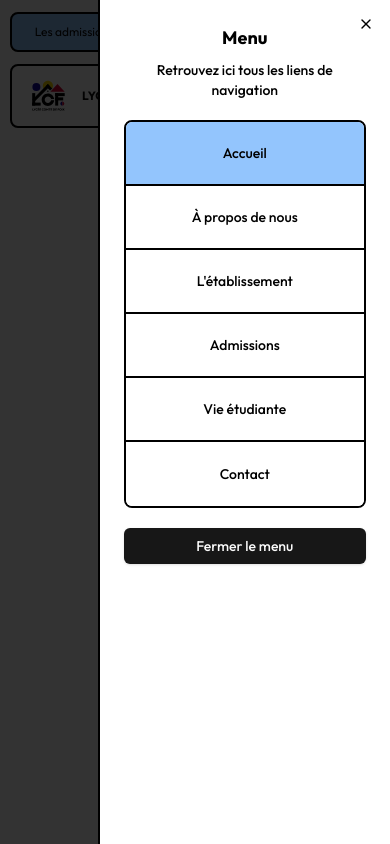
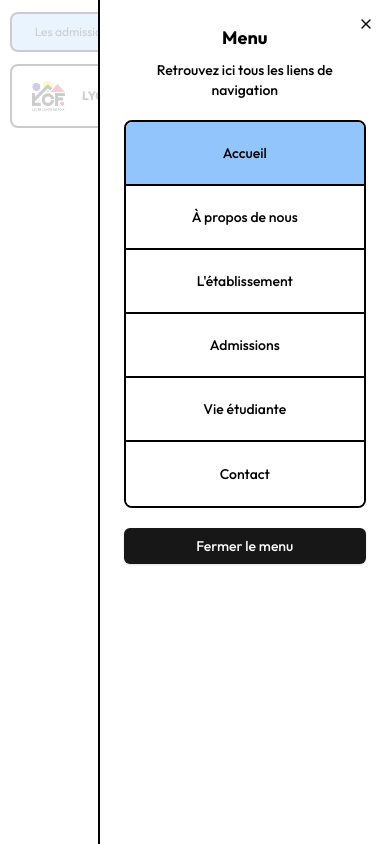
Before and after one commit to NoeSourdes/lycee-comte-de-foix, a Next.js app: page / in a window 390 px wide. Both pictures are taken after a click on the button 353 px from the left and 96 px from the top of the page. Built offline with nearby package versions, Linux system fonts and the light colour scheme.

Commit message:
Update image sources and background styles in Header and Sheet components

```diff
--- a/components/Header.tsx
+++ b/components/Header.tsx
@@ -52,7 +52,7 @@
     <MaxWidthWrapperNavbar className="flex flex-col gap-3">
       <div className=" w-full border-2 rounded-lg h-10 bg-blue-300 flex justify-center items-center gap-3 overflow-hidden p-0">
         <Image
-          src="/Abstract.svg"
+          src="/img/Abstract.webp"
           alt="Abstract_logo"
           width={50}
           height={50}
@@ -63,7 +63,7 @@
         </p>
         <ArrowRight className="max-sm:hidden" />
         <Image
-          src="/Abstract.svg"
+          src="/img/Abstract.webp"
           alt="Abstract_logo"
           width={30}
           height={30}
@@ -72,13 +72,7 @@
       </div>
       <div className="w-full h-16 rounded-lg border-2 flex items-center justify-between pl-3 overflow-hidden">
         <div className="flex items-center gap-2">
-          <Image
-            src="/logo.svg"
-            alt="logo"
-            width={50}
-            height={50}
-            className=""
-          />
+          <Image src="/img/logo.webp" alt="logo" width={50} height={50} />
           <p className="max-sm:text-xs font-bold">LYCÉE COMTE DE FOIX</p>
         </div>
         <div className="flex items-center h-full max-xl:hidden">
--- a/components/ui/sheet.tsx
+++ b/components/ui/sheet.tsx
@@ -22,7 +22,7 @@
 >(({ className, ...props }, ref) => (
   <SheetPrimitive.Overlay
     className={cn(
-      "fixed inset-0 z-50 bg-overlay font-bold data-[state=open]:animate-in data-[state=closed]:animate-out data-[state=closed]:fade-out-0 data-[state=open]:fade-in-0",
+      "fixed inset-0 z-50 bg-background/80 font-bold data-[state=open]:animate-in data-[state=closed]:animate-out data-[state=closed]:fade-out-0 data-[state=open]:fade-in-0",
       className
     )}
     {...props}
```
Also changed, not shown: public/img/Abstract.webp (added), public/img/Logo.webp (added).
